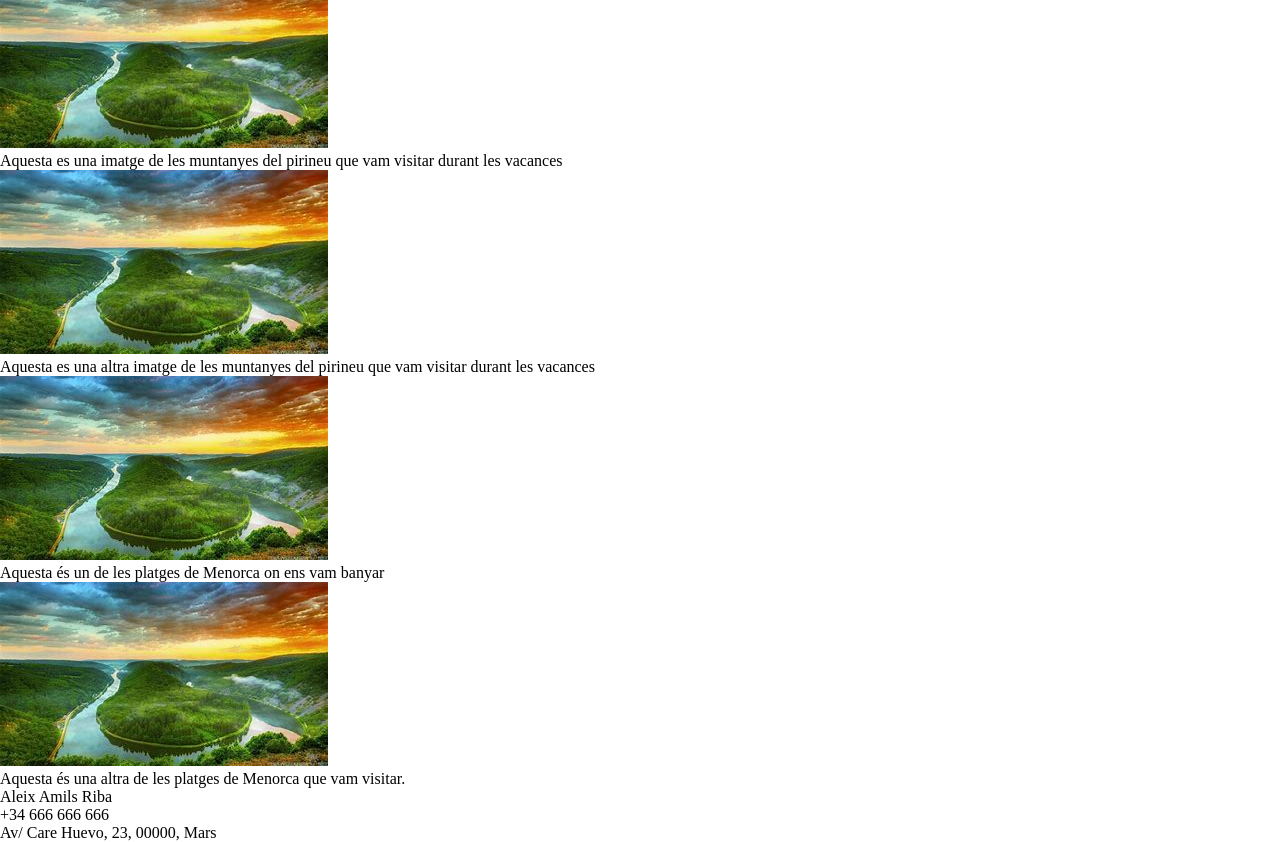
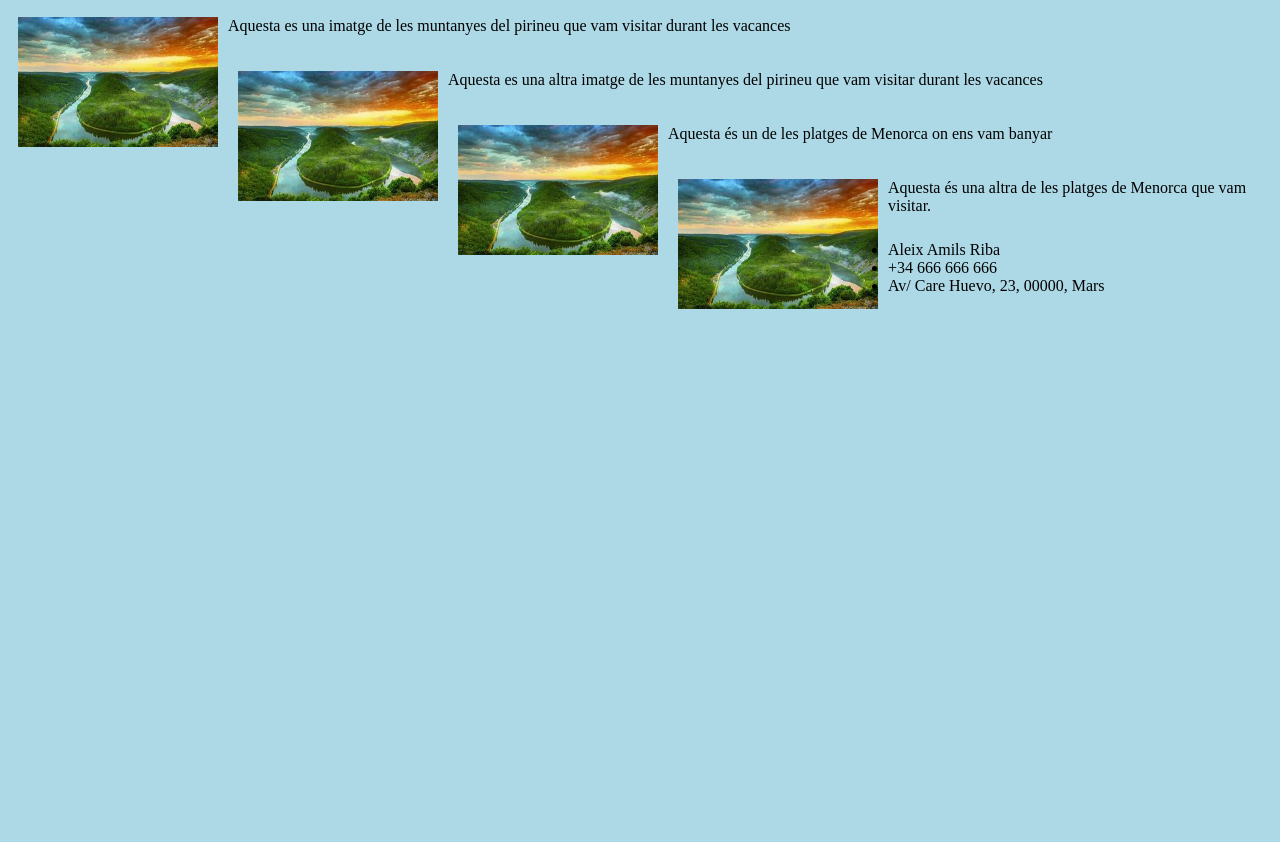
Before and after one commit to aleixamils/Tasca2AleixAR, a plain HTML site: page index.html in a window 1280 px wide. Shown: the part 73-915 px from the top of the page. After the commit the page ends 800 px from the top, so only its background shows below. Drawn offline with Linux system fonts and the light colour scheme; files whose address does not match are found by name.

Commit message:
Estil css
S'ha modificat l'estil css per fer-ho més estilitzat.
S'ha posat un fons blaucel,
S'ha modificat les posicions del text i les imatges
gràcies al float left
i san definit les mides i marges i padding.

```diff
--- a/css/styles.css
+++ b/css/styles.css
@@ -1,4 +1,28 @@
-*{
-    padding: 0;
-    margin: 0;
-}
+* {
+    padding: 10;
+    margin: 10;
+  }
+
+  body {
+    background: lightblue;
+  }
+
+  img {
+    float: left;
+    width: 200px;
+    height: 130px;
+    padding: 10px;
+  }
+
+  article {
+    height: 135px;
+    width: 400px;
+  }
+
+  p {
+    padding: 10px;
+  }
+
+  cos {
+    display: table;
+  }
```
